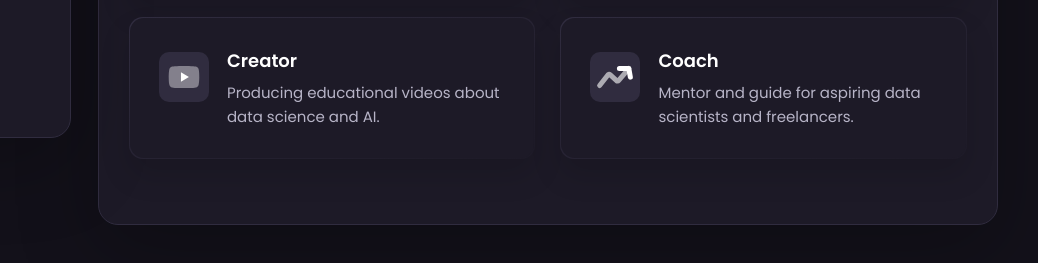
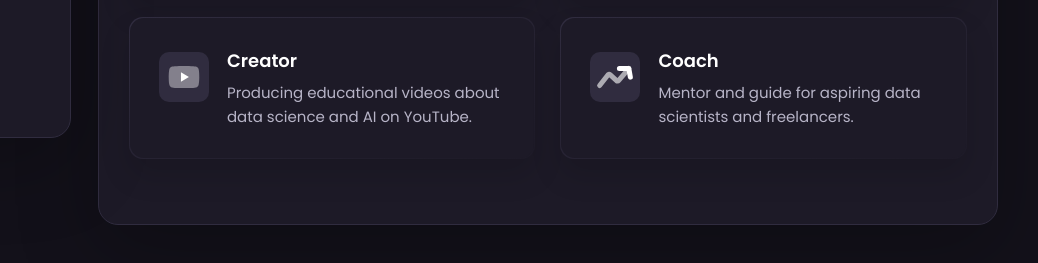
Before and after one commit to daveebbelaar/daveebbelaar.github.io, a plain HTML site: page index.html in a window 1280 px wide. Shown: the part 515-778 px from the top of the page, 242-1280 px from the left. Drawn offline with nearby package versions, Linux system fonts and the light colour scheme.

Commit message:
Content update

```diff
--- a/index.html
+++ b/index.html
@@ -272,7 +272,7 @@
                 <h4 class="h4 service-item-title">Creator</h4>
 
                 <p class="service-item-text">
-                  Producing educational videos about data science and AI.
+                  Producing educational videos about data science and AI on YouTube.
                 </p>
               </div>
 
```
